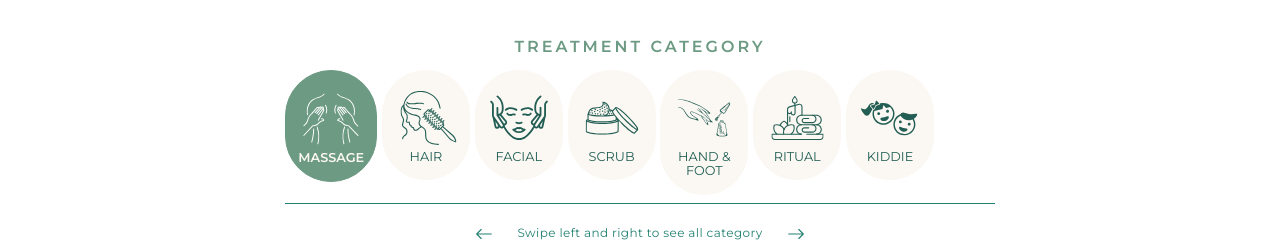
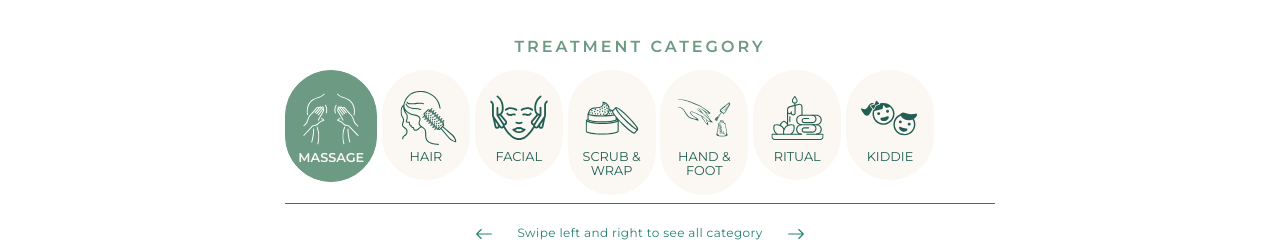
Before and after one commit to aldipee/redayspa, a Next.js app: page /treatment-menu in a window 1280 px wide. Shown: the part 555-800 px from the top of the page. Built offline with nearby package versions, Linux system fonts and the light colour scheme.

Commit message:
add wrap name

```diff
--- a/pages/treatment-menu.js
+++ b/pages/treatment-menu.js
@@ -139,7 +139,9 @@ export default function Home() {
                     >
                       <img src="img/scrub.svg" />
                       <br />
-                      SCRUB
+                      SCRUB &
+                      <br />
+                      WRAP
                     </button>
                   </li>
                   <li className="nav-item">
@@ -629,7 +631,7 @@ export default function Home() {
                     <div className="row">
                       <div className="col-sm-12">
                         <p className="treatment-heading mb24">
-                          REVIVE BODY SCRUB
+                          REVIVE BODY SCRUB & WRAP
                         </p>
                       </div>
                       <div className="col-sm-6 mb30 mt-0 text-center">
```
